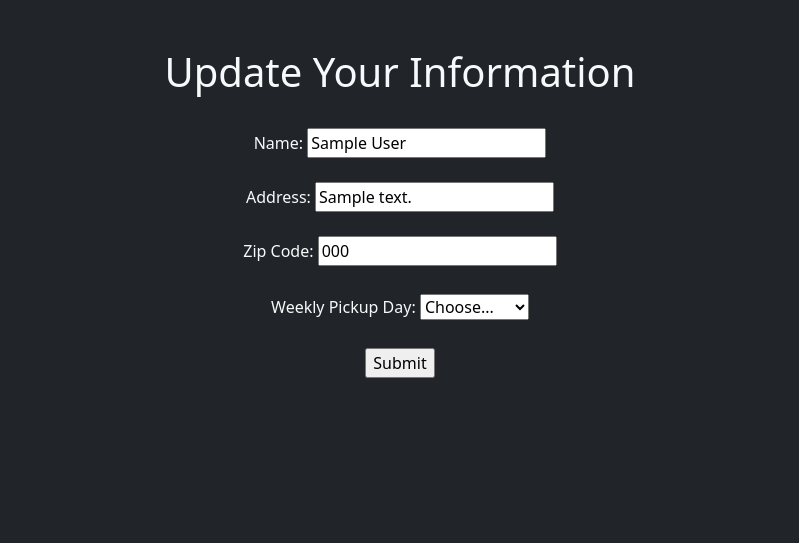
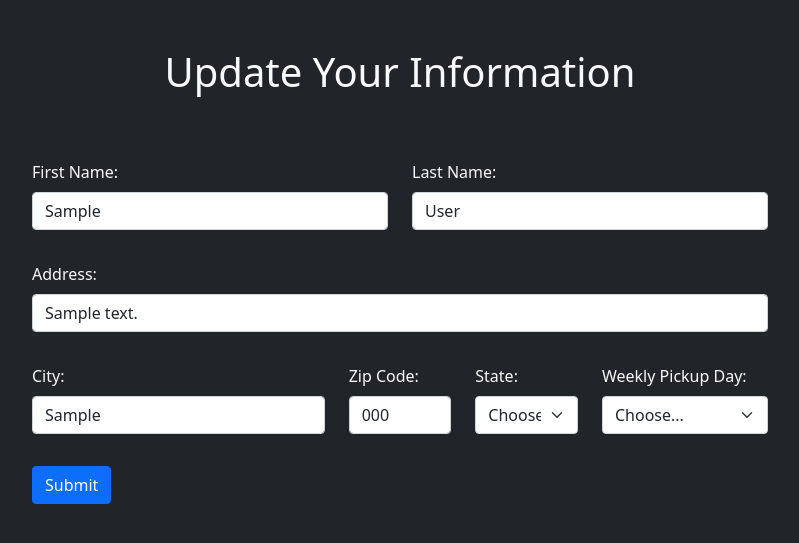
Before and after one commit to dstoffels/TrashCollector, a Django app: page /customers/edit_profile/ in a window 1280 px wide. Shown: the part 56-599 px from the top of the page, without its empty margins (240-1039 px from the left). Run offline with Django 3.2, Linux system fonts and the light colour scheme; a user stored in the database is signed in; tables that the repository leaves empty hold one stand-in row (values such as "Sample post"); parts of the project's set-up code (start-up, migrations or seed data) failed here and were passed over.

Commit message:
Added first_name, last_name, city, and state attributes to the customer model. Began styling customer edit profile page.

```diff
--- a/trash_collector/customers/models.py
+++ b/trash_collector/customers/models.py
@@ -3,9 +3,12 @@ from django.db import models
 from gmaps_api import geolocate
 
 class Customer(models.Model):
-    name = models.CharField(max_length=50)
+    first_name = models.CharField(max_length=50)
+    last_name = models.CharField(max_length=50)
     user = models.ForeignKey('accounts.User', blank=True, null=True, unique=True, on_delete=models.CASCADE)
     address = models.CharField(max_length=500)
+    city = models.CharField(max_length=50)
+    state = models.CharField(max_length=2)
     zip_code = models.CharField(max_length=5)
     weekly_pickup = models.CharField(max_length=9)
     one_time_pickup = models.DateField(null=True, blank=True)
@@ -17,7 +20,7 @@ class Customer(models.Model):
     lng = models.FloatField(default=0)
 
     def convert_address(self):
-        location = geolocate(self.address, self.zip_code)
+        location = geolocate(self.address, self.city, self.state, self.zip_code)
         self.lat = location.lat
         self.lng = location.lng
 
--- a/trash_collector/customers/templates/customers/edit_profile.html
+++ b/trash_collector/customers/templates/customers/edit_profile.html
@@ -6,19 +6,107 @@
 
 {% block content %}
 <br />
-<form action="{% url 'customers:edit_profile' %}" method="post">
+<div class="w-100 mt-3">
+<form action="{% url 'customers:edit_profile' %}" method="post" class="text-start">
     {% csrf_token %}
-    Name: <input type="text" name="name" id="name" value="{{logged_in_customer.name}}">
-    <br />
-    <br />
-    Address: <input type="text" name="address" id="address" value="{{logged_in_customer.address}}">
-    <br />
-    <br />
-    Zip Code: <input type="text" name="zip_code" id="zip_code" value="{{logged_in_customer.zip_code}}">
-    <br />
-    <br />
-    Weekly Pickup Day:
-        <select class="custom-select my-1 mr-sm-2" name="weekly" id="weekly">
+    <div class="row">
+        <div class="col">
+            <div class="mb-3 mt-3">
+            <label for "first_name" class="form-label">First Name:</label>
+            <input type="text" class="form-control" name="first_name" id="first_name" value="{{logged_in_customer.first_name}}">
+            </div>
+        </div>
+        <div class="col">
+            <div class="mb-3 mt-3">
+            <label for "last_name" class="form-label">Last Name:</label>
+            <input type="text" class="form-control" name="last_name" id="last_name" value="{{logged_in_customer.last_name}}">
+            </div>
+        </div>
+    </div>
+    <div class="row">
+        <div class="col">
+            <div class="mb-3 mt-3">
+            <label for "address" class="form-label">Address:</label>
+            <input type="text" class="form-control" name="address" id="address" value="{{logged_in_customer.address}}">
+            </div>
+        </div>
+    </div>
+    <div class="row">
+        <div class="col-5">
+            <div class="mb-3 mt-3">
+            <label for "city" class="form-label">City:</label>
+            <input type="text" class="form-control" name="city" id="city" value="{{logged_in_customer.city}}">
+            </div>
+        </div>
+        <div class="col-2">
+            <div class="mb-3 mt-3">
+            <label for "zip_code" class="form-label">Zip Code:</label>
+            <input type="text" class="form-control" name="zip_code" id="zip_code" value="{{logged_in_customer.zip_code}}">
+            </div>
+        </div>
+        <div class="col-2">
+            <div class="mb-3 mt-3">
+            <label for "state" class="form-label">State:</label>
+                <select class="form-select" name="state" id="state">
+                    <option selected value="{{logged_in_customer.state}}">Choose...</option>
+                    <option value="AL">AL</option>
+                    <option value="AK">AK</option>
+                    <option value="AZ">AZ</option>
+                    <option value="AR">AR</option>
+                    <option value="CA">CA</option>
+                    <option value="CO">CO</option>
+                    <option value="CT">CT</option>
+                    <option value="DE">DE</option>
+                    <option value="DC">DC</option>
+                    <option value="FL">FL</option>
+                    <option value="GA">GA</option>
+                    <option value="GU">GU</option>
+                    <option value="HI">HI</option>
+                    <option value="ID">ID</option>
+                    <option value="IL">IL</option>
+                    <option value="IN">IN</option>
+                    <option value="IA">IA</option>
+                    <option value="KY">KY</option>
+                    <option value="LA">LA</option>
+                    <option value="ME">ME</option>
+                    <option value="MD">MD</option>
+                    <option value="MA">MA</option>
+                    <option value="MI">MI</option>
+                    <option value="MN">MN</option>
+                    <option value="MS">MS</option>
+                    <option value="MO">MO</option>
+                    <option value="MT">MT</option>
+                    <option value="NE">NE</option>
+                    <option value="NV">NV</option>
+                    <option value="NH">NH</option>
+                    <option value="NJ">NJ</option>
+                    <option value="NM">NM</option>
+                    <option value="NY">NY</option>
+                    <option value="NC">NC</option>
+                    <option value="ND">ND</option>
+                    <option value="OH">OH</option>
+                    <option value="OK">OK</option>
+                    <option value="OR">OR</option>
+                    <option value="PA">PA</option>
+                    <option value="RI">RI</option>
+                    <option value="SC">SC</option>
+                    <option value="SD">SD</option>
+                    <option value="TN">TN</option>
+                    <option value="TX">TX</option>
+                    <option value="UT">UT</option>
+                    <option value="VT">VT</option>
+                    <option value="VA">VA</option>
+                    <option value="WA">WA</option>
+                    <option value="WV">WV</option>
+                    <option value="WI">WI</option>
+                    <option value="WY">WY</option>
+                </select>
+            </div>
+        </div>
+        <div class="col">
+            <div class="mb-3 mt-3">
+            <label for "weekly" class="form-label">Weekly Pickup Day:</label>
+                <select class="form-select" name="weekly" id="weekly">
                     <option selected value="{{logged_in_customer.weekly_pickup}}">Choose...</option>
                     <option value="Monday">Monday</option>
                     <option value="Tuesday">Tuesday</option>
@@ -28,9 +116,15 @@
                     <option value="Saturday">Saturday</option>
                     <option value="Sunday">Sunday</option>
                 </select>
-    <br />
-    <br />
-    <input type="submit" value="Submit">
+            </div>
+        </div>
+    </div>
+    <div class="row">
+        <div class="col-5">
+            <input type="submit" value="Submit" class="btn btn-primary mt-3">
+        </div>
+    </div>
+</div>
 </form>
 
 {% endblock %}
--- a/trash_collector/customers/templates/customers/index.html
+++ b/trash_collector/customers/templates/customers/index.html
@@ -6,8 +6,8 @@
 
 {% block content %}
   {% if user.is_authenticated %}
-        Hello {{ logged_in_customer.name }}!<br />
-        Address: {{ logged_in_customer.address }} {{logged_in_customer.zip_code }}<br />
+        Hello, {{ logged_in_customer.first_name }}!<br />
+        Address: {{ logged_in_customer.address }}, {{logged_in_customer.city}}, {{logged_in_customer.state}}, {{logged_in_customer.zip_code }}<br />
         Current balance: ${{ logged_in_customer.balance }}.00
         <br />
         <br />
--- a/trash_collector/customers/views.py
+++ b/trash_collector/customers/views.py
@@ -36,9 +36,11 @@ def create(request):
     if request.method == "POST":
         name_from_form = request.POST.get('name')
         address_from_form = request.POST.get('address')
+        city_from_form = request.POST.get('city')
+        state_from_form = request.POST.get('state')
         zip_from_form = request.POST.get('zip_code')
         weekly_from_form = request.POST.get('weekly_pickup')
-        new_customer = Customer(name=name_from_form, user=logged_in_user, address=address_from_form, zip_code=zip_from_form, weekly_pickup=weekly_from_form)
+        new_customer = Customer(name=name_from_form, user=logged_in_user, address=address_from_form, city=city_from_form, state=state_from_form, zip_code=zip_from_form, weekly_pickup=weekly_from_form)
         new_customer.convert_address()
         new_customer.save()
         return HttpResponseRedirect(reverse('customers:index'))
@@ -82,12 +84,18 @@ def edit_profile(request):
     logged_in_user = request.user
     logged_in_customer = Customer.objects.get(user=logged_in_user)
     if request.method == "POST":
-        name_from_form = request.POST.get('name')
+        first_name_from_form = request.POST.get('first_name')
+        last_name_from_form = request.POST.get('last_name')
         address_from_form = request.POST.get('address')
+        city_from_form = request.POST.get('city')
+        state_from_form = request.POST.get('state')
         zip_from_form = request.POST.get('zip_code')
         weekly_pickup_from_form = request.POST.get('weekly')
-        logged_in_customer.name = name_from_form
+        logged_in_customer.first_name = first_name_from_form
+        logged_in_customer.last_name = last_name_from_form
         logged_in_customer.address = address_from_form
+        logged_in_customer.city = city_from_form
+        logged_in_customer.state = state_from_form
         logged_in_customer.zip_code = zip_from_form
         logged_in_customer.weekly_pickup = weekly_pickup_from_form
         logged_in_customer.convert_address()
```
Also changed, not shown: trash_collector/customers/migrations/0013_auto_20220128_2158.py (added), trash_collector/customers/migrations/0014_auto_20220128_2159.py (added). Lines whose indentation alone changed are shown as unchanged.
